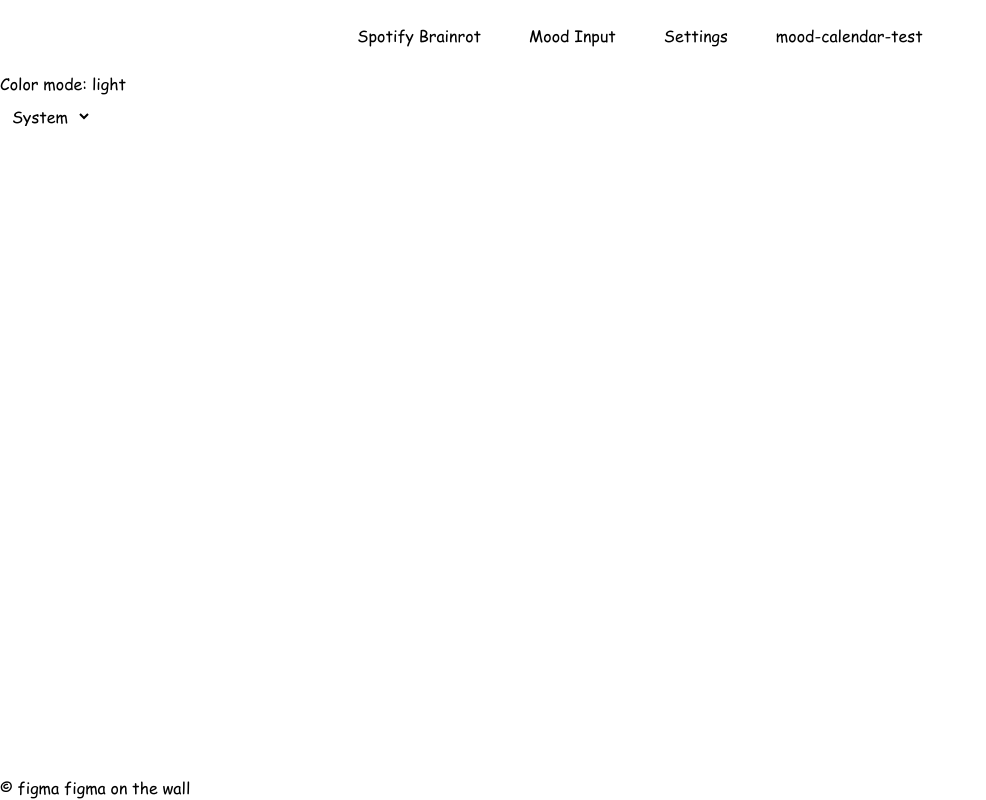
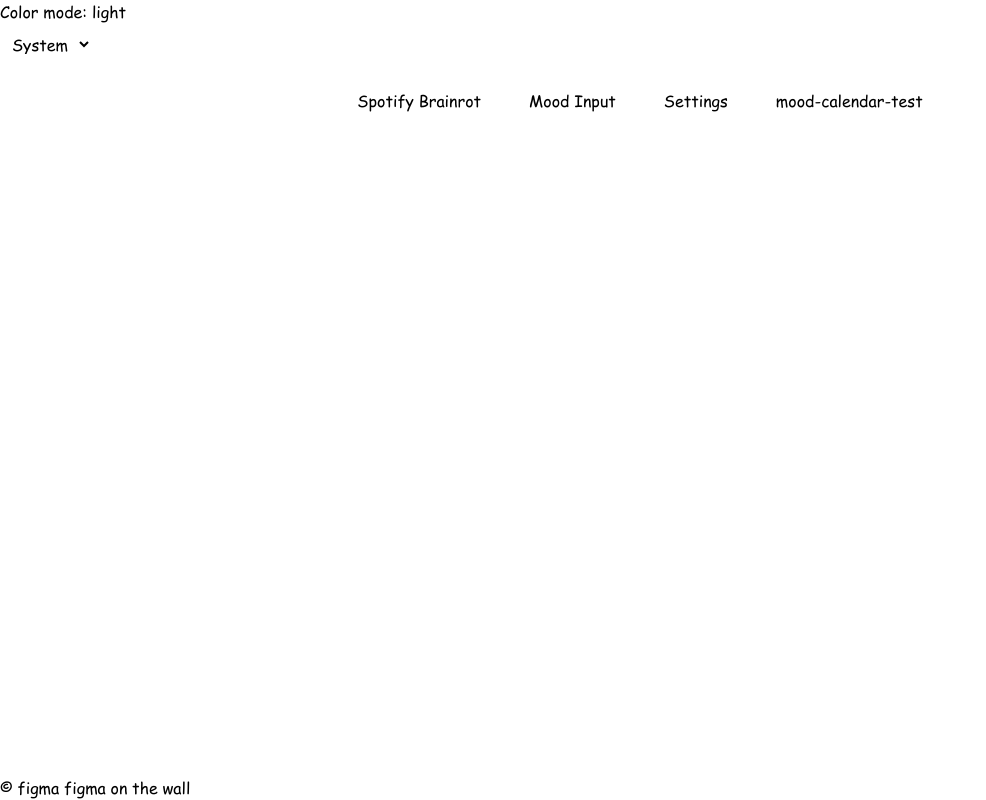
Before and after one commit to ilija17/aurora, a Nuxt app: page / in a window 1280 px wide. Shown: the whole page, without its empty margins (0-986 px from the left). Built offline with nearby package versions, Linux system fonts and the light colour scheme; no server answers.

Commit message:
minor changes, spotify dodan na kalendar, dark mode prebačen u header, dockerfile radi, gramatika malo poboljšana

```diff
--- a/components/AppHeader.vue
+++ b/components/AppHeader.vue
@@ -1,5 +1,7 @@
 <!-- ovo je takav brainrot al uglavom router skuži na kojoj se stranici i stavi ovaj drugi css -->
 <template>
+  <ThemeSwitcher/>
+
   <nav class="nav" aria-label="Main menu">
     <NuxtLink
       to="/spotify"
--- a/components/MoodCalendar.vue
+++ b/components/MoodCalendar.vue
@@ -110,8 +110,14 @@
 
         <!-- spotify Song -->
         <div v-if="entryDetailsById?.spotify_song_id">
-          <div class="text-sm font-medium text-[var(--muted-foreground)]">Spotify Song</div>
-          <div class="text-lg">{{ entryDetailsById?.spotify_song_id }}</div>
+          <iframe
+            :src="`https://open.spotify.com/embed/track/${entryDetailsById?.spotify_song_id}`"
+            width="300"
+            height="80"
+            frameborder="0"
+            allowtransparency="true"
+            allow="encrypted-media"
+          ></iframe>
         </div>
 
         <!-- note -->
--- a/components/SpotifySearch.vue
+++ b/components/SpotifySearch.vue
@@ -26,7 +26,7 @@
     </ul>
 
     <div v-if="localSelectedId" class="actions">
-      <button @click="onContinue">Continue</button>
+      <button @click="onContinue">Select</button>
     </div>
 
     <p v-if="displayedId" class="song-id">
--- a/pages/index.vue
+++ b/pages/index.vue
@@ -1,16 +1,5 @@
 <template>
-  <ClientOnly>
-    <div>
-      <h1>Color mode: {{ colorMode.value }}</h1>
 
-      <select v-model="colorMode.preference">
-        <option value="system">System</option>
-        <option value="light">Light</option>
-        <option value="dark">Dark</option>
-        <option value="sepia">Sepia</option>
-      </select>
-    </div>
-  </ClientOnly>
 </template>
 
 <script setup lang="ts">
@@ -18,5 +7,4 @@ definePageMeta({
   requiresAuth: false
 })
 
-const colorMode = useColorMode()
 </script>
--- a/pages/login.vue
+++ b/pages/login.vue
@@ -1,5 +1,4 @@
 <template>
-  <ThemeSwitcher />
   <LoginForm />
 </template>
 
--- a/pages/spotify.vue
+++ b/pages/spotify.vue
@@ -1,7 +1,7 @@
 <template>
   <!-- dizajn je ass, ovo bi trebalo ići negdje drugdje -->
   <div class="dashboard">
-    <select name="timeframe" id="timeframe" v-model="timeframe" @change="">
+    <select name="timeframe" id="timeframe" v-model="timeframe" @change="" v-if="tracksError?.statusCode != 401">
       <option value="short_term">Last 4 weeks</option>
       <option value="medium_term">Last 6 months</option>
       <option value="long_term">All time</option>
@@ -38,7 +38,7 @@
         </ul>
       </section>
     </div>
-    <button @click="fetchRoast()">Roast me</button>
+    <button v-if="tracksError?.statusCode !== 401" @click="fetchRoast()">Roast me</button>
     <div class="roast">
       <p v-if="roastLoad">Generating roast…</p>
       <p v-else-if="roastErr">Couldn’t fetch roast.</p>
```
Also changed, not shown: 1 other file (tests, documents, lock files or other folders).
